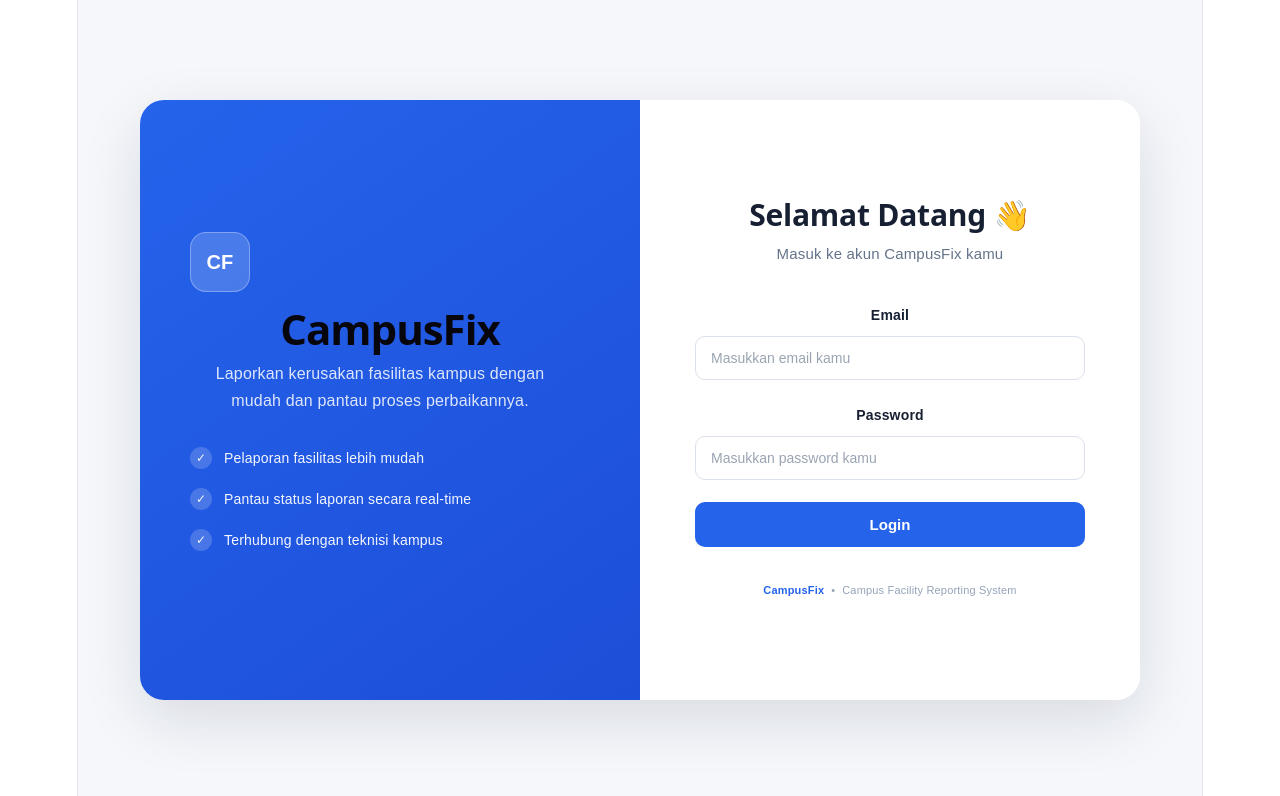
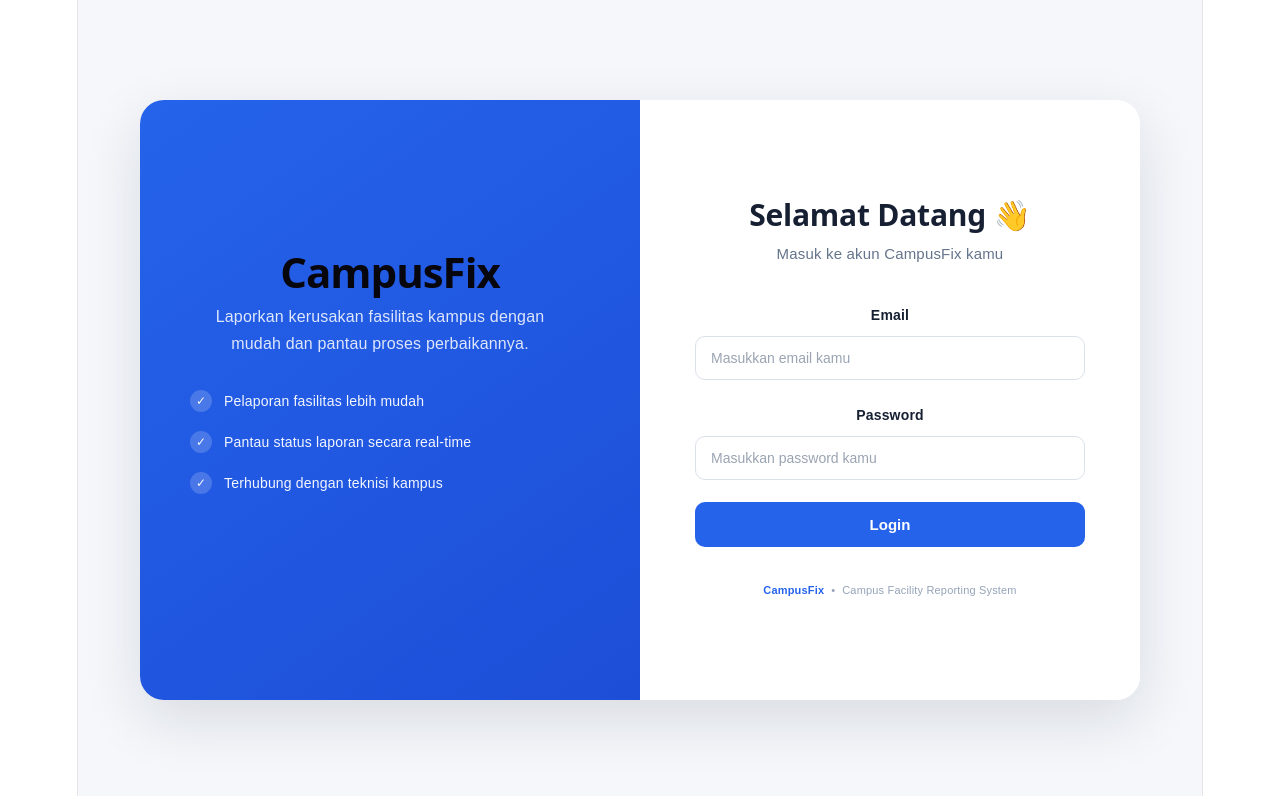
Before and after one commit to mhmdiqb/campusFix, a React (Vite) app in the folder frontend/: page /login in a window 1280 px wide. Shown: the top 796 px of the page. Built offline with nearby package versions, Linux system fonts and the light colour scheme; no server answers.

Commit message:
style: refine login page branding

```diff
--- a/frontend/src/pages/Login.css
+++ b/frontend/src/pages/Login.css
@@ -70,8 +70,8 @@
 }
 
 .login-brand h1 {
-  margin: 0;
-
+  margin-top: -30px;
+  margin-bottom: 0;
   font-size: 42px;
   font-weight: 800;
   letter-spacing: -1px;
--- a/frontend/src/pages/Login.jsx
+++ b/frontend/src/pages/Login.jsx
@@ -57,7 +57,6 @@ function Login() {
 
         {/* LEFT SIDE */}
         <div className="login-brand">
-          <div className="brand-logo">CF</div>
 
           <h1>CampusFix</h1>
 
```
